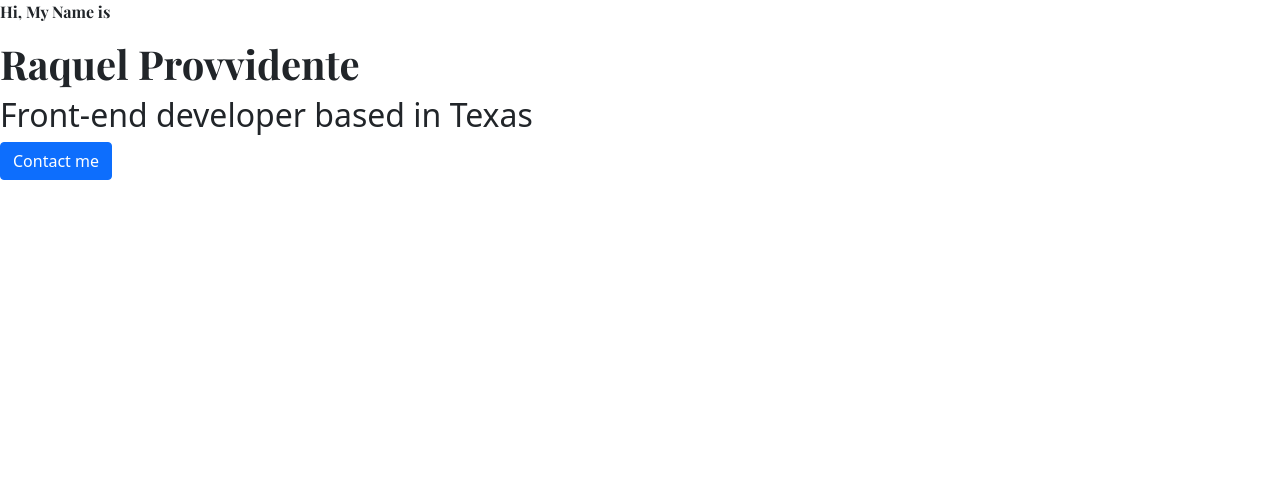
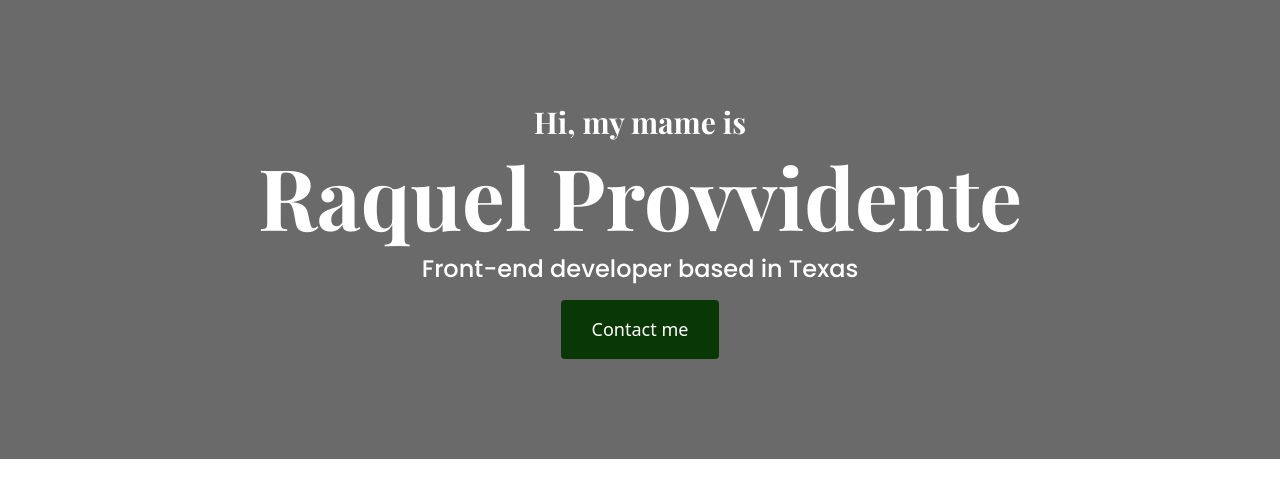
Before and after one commit to Raquelpro/portfolio-project-1, a plain HTML site: page index.html in a window 1280 px wide. Drawn offline with nearby package versions, Linux system fonts and the light colour scheme.

Commit message:
Edited styles.css

```diff
--- a/index.html
+++ b/index.html
@@ -15,10 +15,12 @@
 </head>
 <body>
     <div class="intro">
- <p>Hi, My Name is</p>
+ <p>Hi, my mame is</p>
 <h1>Raquel Provvidente</h1>
-<h2>Front-end developer based in Texas</h2>
-<a href="#" class="btn btn-primary">Contact me</a>
+<h2 class="mb-3">Front-end developer based in Texas</h2>
+<div>
+<a href="#" class="btn btn-branding">Contact me</a>
+</div>
 </div>
 </body>
 </html>
--- a/src/styles.css
+++ b/src/styles.css
@@ -1,14 +1,50 @@
-h1{
-    font-family: 'Playfair Display', serif;
-font-weight: bold;
+:root {
+    --branding-color: #0a3805;
+    --heading-font-family: "Playfair Display", serif;
+}
+
+h1, h2, h3{
+    color: white;
+    font-family: var(--heading-font-family);
+    font-weight: bold;
+}
+
+h1 {
+    font-size: 85px;
 }
 
 p {
-    font-family: 'Playfair Display', serif;
+    color: white;
+    font-family: "Playfair Display", serif;
     font-weight: 'Poppins', sans-serif;
 }
 
-.info {
+.intro {
     background: #6A6A6A;
     text-align: center;
+    padding: 100px 20px;
 }
+
+.intro p {
+    font-size: 30px;
+    margin: 0;
+}
+
+.intro h2 {
+    font-family: "poppins", sans-serif;
+    font-weight: normal;
+    font-size: 24px;
+}
+
+.btn-branding {
+    background: var(--branding-color);
+    border-radius: 4px;
+    color: white;
+    font-size: 18px;
+    line-height: 27px;
+    padding: 15px 30px;
+}
+
+.btn-branding:hover {
+    color: black;
+}
```
